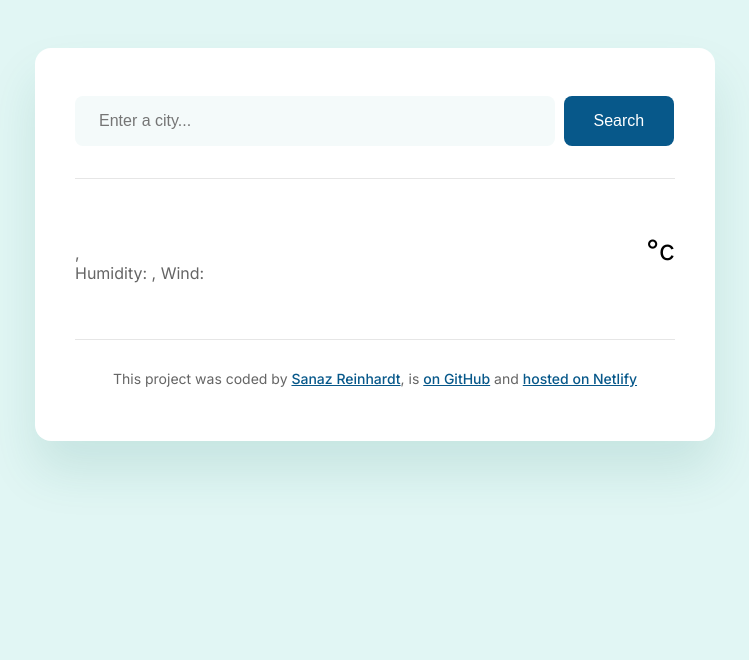
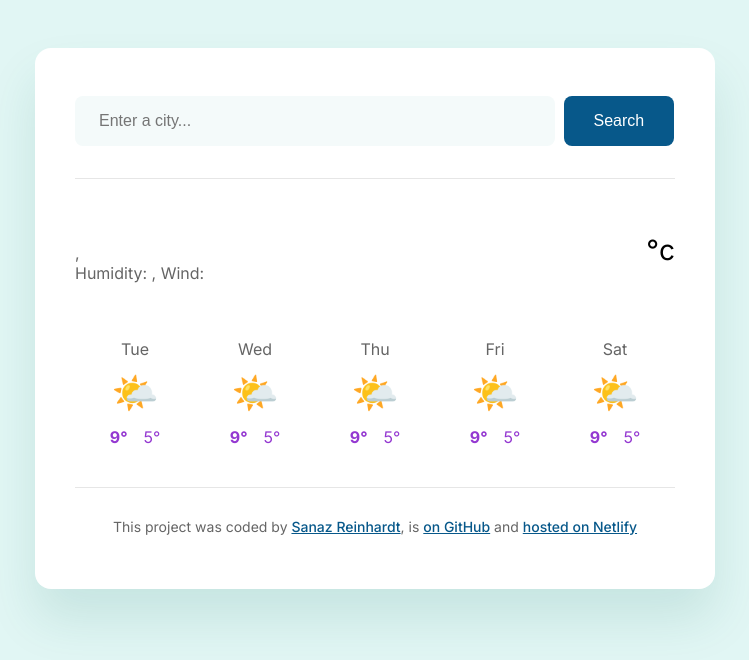
Before and after one commit to Sanaz-RH/weather-app-sanaz, a plain HTML site: page index.html in a window 1280 px wide. Shown: the whole page, without its empty margins (265-1014 px from the left). Drawn offline with nearby package versions, Linux system fonts and the light colour scheme; no server answers.

Commit message:
Inject forecast HTML from JS

```diff
--- a/app.js
+++ b/app.js
@@ -52,7 +52,35 @@ function handleSearch(event) {
   searchCity(searchInput.value);
 }
 
+function displayForecast() {
+  let days = ["Tue", "Wed", "Thu", "Fri", "Sat"];
+  let forecastHtml = "";
+
+  days.forEach(function (day) {
+    forecastHtml =
+      forecastHtml +
+      `
+        <div class="weather-forecast-day">
+            <div class="weather-forecast-date">${day}</div>
+            <div class="weather-forecast-icon">🌤️</div>
+            <div class="weather-forecast-temperatures">
+                <div class="weather-forecast-temperature">
+                <strong>9°</strong>
+                </div>
+                <div class="weather-forecast-temperature">
+                5°
+                </div>
+            </div>
+        </div>
+        `;
+  });
+
+  let forecast = document.querySelector("#forecast");
+  forecast.innerHTML = forecastHtml;
+}
+
 let searchForm = document.querySelector("#search-form");
 searchForm.addEventListener("click", handleSearch);
 
 searchCity("Zurich");
+displayForecast();
--- a/index.html
+++ b/index.html
@@ -53,6 +53,7 @@
             <div class="weather-unit">°c</div>
           </div>
         </div>
+        <div class="weather-forecast" id="forecast"></div>
       </main>
       <footer>
         <p>
--- a/styles.css
+++ b/styles.css
@@ -96,3 +96,34 @@ main {
   font-size: 28px;
   margin-top: 6px;
 }
+
+.weather-forecast {
+  display: flex;
+  justify-content: space-around;
+  margin-top: 40px;
+}
+
+.weather-forecast-temperatures {
+  text-align: center;
+  color: #9438d1;
+  display: flex;
+  justify-content: center;
+}
+
+.weather-forecast-date {
+  color: rgb(101, 101, 101);
+  text-align: center;
+  font-size: 16px;
+  line-height: 20px;
+  margin-bottom: 10px;
+}
+
+.weather-forecast-icon {
+  font-size: 38px;
+  text-align: center;
+  margin-bottom: 12px;
+}
+
+.weather-forecast-temperature {
+  padding: 0 8px;
+}
```
